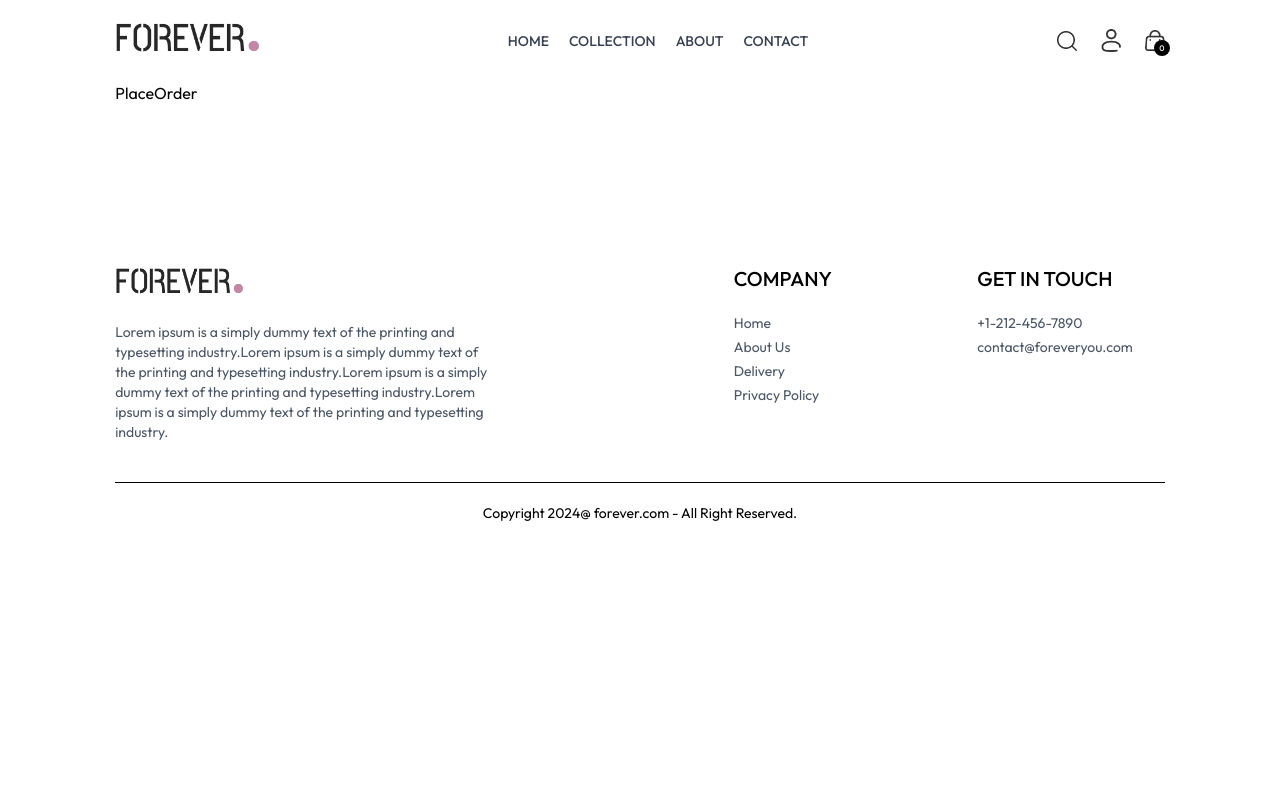
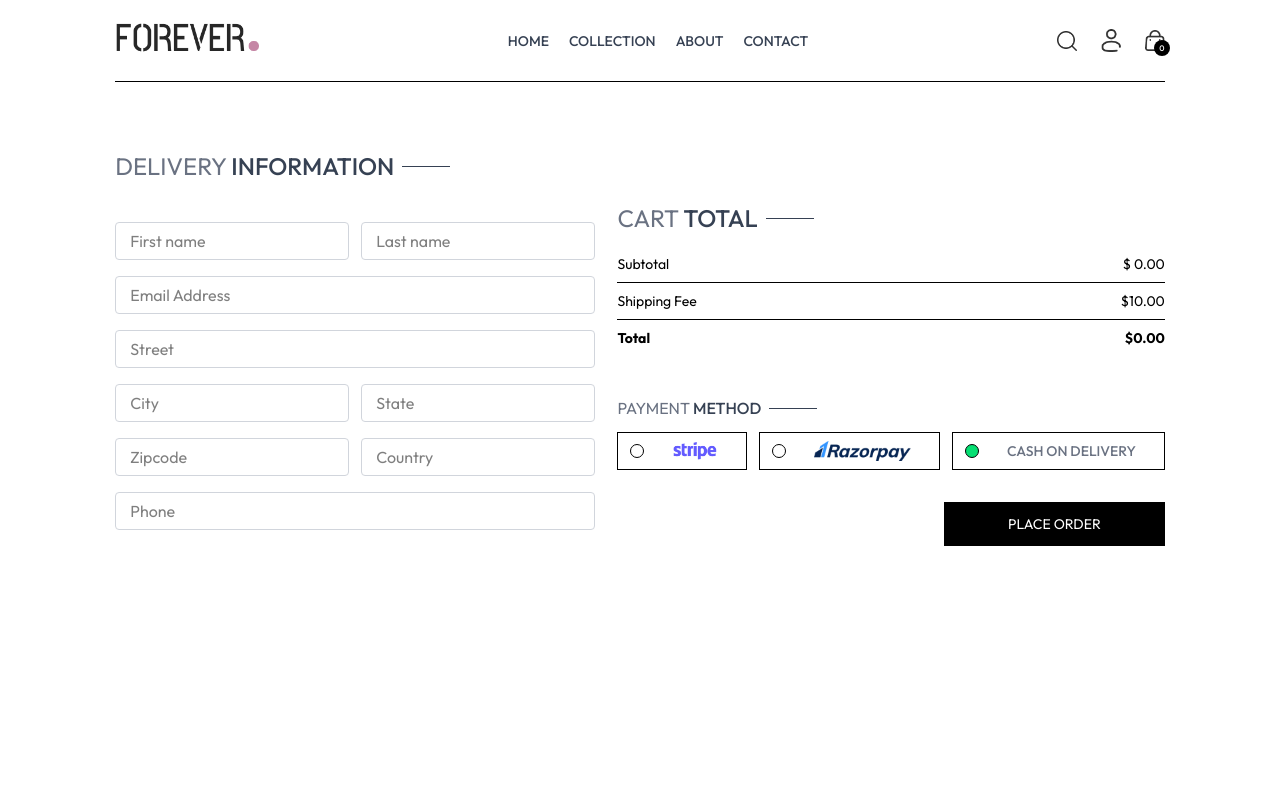
Before and after one commit to Oluwadunsindavid/ShopWithDave, a React (Vite) app: page /place-order in a window 1280 px wide. Shown: the top 800 px of the page. Built offline with nearby package versions, Linux system fonts and the light colour scheme.

Commit message:
`Added navigate functionality to ShopContext and updated Cart, Orders, and PlaceOrder pages accordingly.`

```diff
--- a/src/context/ShopContext.jsx
+++ b/src/context/ShopContext.jsx
@@ -1,6 +1,7 @@
 import { createContext, useEffect, useState } from "react";
 import { products } from "../assets/assets";
 import { toast } from "react-toastify";
+import { useNavigate } from "react-router-dom";
 
 export const ShopContext = createContext();
 
@@ -14,6 +15,8 @@
   const [showSearch, setShowSearch] = useState(false);
   //   for the cart page when you click the add to cart button, initialized with empty onject
   const [cartItems, setCartItems] = useState({});
+  //   For the "PROCEED TO CHECKOUT" button on the cart.jsx page and thw "PLACE ORDER" button on the PlaceOrder.jsx page. When you click on the button, it takes you to another page
+  const navigate = useNavigate();
 
   const addToCart = async (itemId, size) => {
     // if size is not selected
@@ -95,7 +98,7 @@
     addToCart,
     getCartCount,
     updateQuantity,
-    getCartAmount,
+    getCartAmount, navigate
   };
 
   return (
--- a/src/pages/Cart.jsx
+++ b/src/pages/Cart.jsx
@@ -5,7 +5,7 @@
 import CartTotal from "../components/CartTotal";
 
 const Cart = () => {
-  const { products, currency, cartItems, updateQuantity } =
+  const { products, currency, cartItems, updateQuantity, navigate } =
     useContext(ShopContext);
 
   const [cartData, setCartData] = useState([]);
@@ -96,10 +96,19 @@
 
       <div className="flex justify-end my-20">
         <div className="w-full sm:w-[450px]">
-          <CartTotal/>
+          <CartTotal />
+          <div className="w-full text-end">
+            {/* "onClick={()=>navigate("/place-order")}" makes sure your navigate to the place-order page when you click on the "PROCEED TO CHECKOUT" button*/}
+            {/* The navigate is from the ShopContext.jsx page, passed as props to the cart.jsx page */}
+            <button
+              onClick={() => navigate("/place-order")}
+              className="bg-black text-white text-sm my-8 px-8 py-3"
+            >
+              PROCEED TO CHECKOUT
+            </button>
+          </div>
         </div>
       </div>
-
     </div>
   );
 };
--- a/src/pages/Orders.jsx
+++ b/src/pages/Orders.jsx
@@ -1,6 +1,11 @@
-import React from 'react'
+import React, { useContext } from 'react'
+import { ShopContext } from '../context/ShopContext'
 
 const Orders = () => {
+
+  // get the products data and currency sy,bol from the context
+  const {products, currency} = useContext(ShopContext)
+
   return (
     <div>Orders</div>
   )
--- a/src/pages/PlaceOrder.jsx
+++ b/src/pages/PlaceOrder.jsx
@@ -1,9 +1,136 @@
-import React from 'react'
+import React, { useContext, useState } from "react";
+import Title from "../components/Title";
+import CartTotal from "../components/CartTotal";
+import { assets } from "../assets/assets";
+import { ShopContext } from "../context/ShopContext";
 
 const PlaceOrder = () => {
+  // The "cod(Cash On Delivery )" addded in the useState below means that the cash on delivery will be selected by default but when you clicnk on the "onClick={()=>setMethod()}" below, the state variable will be updated.
+  const [method, setMethod] = useState("cod");
+  // to navigate the "place order button" to the place order page
+  const {navigate} = useContext(ShopContext);
+
   return (
-    <div>PlaceOrder</div>
-  )
-}
+    <div className="flex flex-col sm:flex-row justify-between gap-4 pt-5 sm:pt-14 min-h-[80vh] border-t">
+      {/* -------------- Text Left Side ------------ */}
+      <div className="flex flex-col gap-4 w-full sm:max-w-[480px] ">
+        <div className="text-xl sm:text-2xl my-3">
+          <Title text1={"DELIVERY"} text2={"INFORMATION"} />
+        </div>
+        <div className="flex gap-3">
+          <input
+            className="border border-gray-300 rounded py-1.5 px-3.5 w-full"
+            type="text"
+            placeholder="First name"
+          />
+          <input
+            className="border border-gray-300 rounded py-1.5 px-3.5 w-full"
+            type="text"
+            placeholder="Last name"
+          />
+        </div>
+        <input
+          className="border border-gray-300 rounded py-1.5 px-3.5 w-full"
+          type="email"
+          placeholder="Email Address"
+        />
+        <input
+          className="border border-gray-300 rounded py-1.5 px-3.5 w-full"
+          type="text"
+          placeholder="Street"
+        />
+        <div className="flex gap-3">
+          <input
+            className="border border-gray-300 rounded py-1.5 px-3.5 w-full"
+            type="text"
+            placeholder="City"
+          />
+          <input
+            className="border border-gray-300 rounded py-1.5 px-3.5 w-full"
+            type="text"
+            placeholder="State"
+          />
+        </div>
+        <div className="flex gap-3">
+          <input
+            className="border border-gray-300 rounded py-1.5 px-3.5 w-full"
+            type="number"
+            placeholder="Zipcode"
+          />
+          <input
+            className="border border-gray-300 rounded py-1.5 px-3.5 w-full"
+            type="text"
+            placeholder="Country"
+          />
+        </div>
+        <input
+          className="border border-gray-300 rounded py-1.5 px-3.5 w-full"
+          type="number"
+          placeholder="Phone"
+        />
+      </div>
 
-export default PlaceOrder
+      {/* -------------- Text Right Side ------------ */}
+      <div className="mt-8">
+        <div className="mt-8 min-w-80">
+          <CartTotal />
+        </div>
+
+        <div className="mt-12">
+          <Title text1={"PAYMENT"} text2={"METHOD"} />
+          {/* ------------- Payment Method Selection-------------- */}
+          <div className="flex gap-3 flex-col lg:flex-row">
+            <div
+              onClick={() => setMethod("stripe")}
+              className="flex items-center gap-3 border p-2 px-3 cursor-pointer"
+            >
+              <p
+                className={`min-w-3.5 h-3.5 border rounded-full ${
+                  method === "stripe" ? "bg-green-400" : ""
+                }`}
+              ></p>
+              <img src={assets.stripe_logo} className="h-5 mx-4" alt="" />
+            </div>
+            <div
+              onClick={() => setMethod("razorpay")}
+              className="flex items-center gap-3 border p-2 px-3 cursor-pointer"
+            >
+              <p
+                className={`min-w-3.5 h-3.5 border rounded-full ${
+                  method === "razorpay" ? "bg-green-400" : ""
+                }`}
+              ></p>
+              <img src={assets.razorpay_logo} className="h-5 mx-4" alt="" />
+            </div>
+            <div
+              onClick={() => setMethod("cod")}
+              className="flex items-center gap-3 border p-2 px-3 cursor-pointer"
+            >
+              <p
+                className={`min-w-3.5 h-3.5 border rounded-full ${
+                  method === "cod" ? "bg-green-400" : ""
+                }`}
+              ></p>
+              <p className="text-gray-500 text-sm font-medium mx-4">
+                CASH ON DELIVERY
+              </p>
+            </div>
+          </div>
+
+          <div className="w-full text-end mt-8">
+            {/* "onClick={()=>navigate("/order")}" makes sure your navigate to the orders page when you click on the "PLACE ORDER" button*/}
+            {/* The navigate is from the ShopContext.jsx page, passed as props to the PlaceOrder.jsx page */}
+            <button
+              onClick={() => navigate("/orders")}
+              className="bg-black text-white px-16 py-3 text-sm"
+            >
+              PLACE ORDER
+            </button>
+          </div>
+        </div>
+      </div>
+    </div>
+  );
+};
+
+export default PlaceOrder;
```
